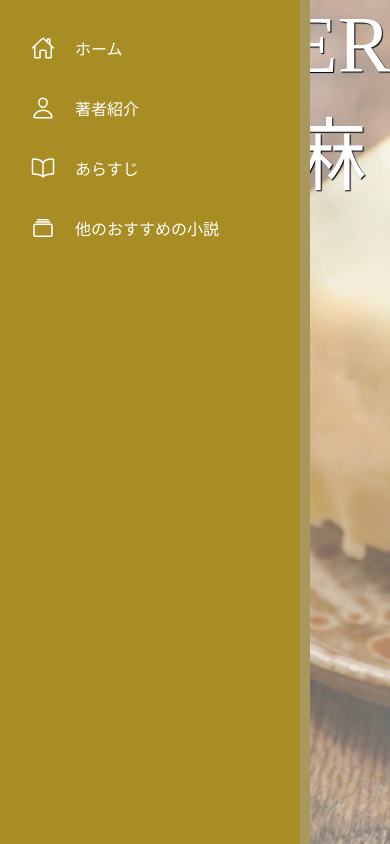
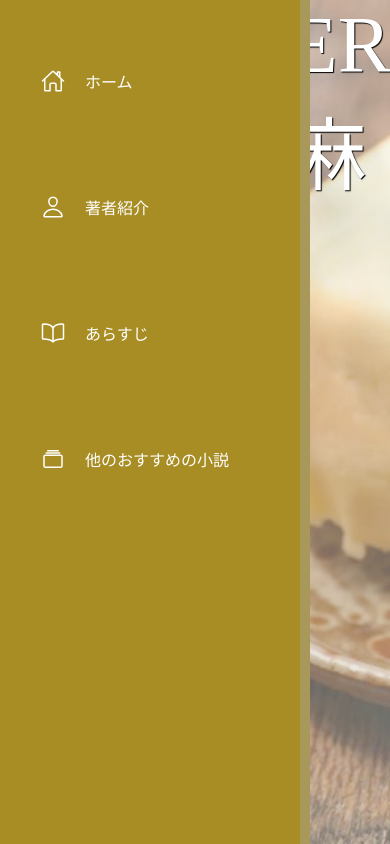
Before and after one commit to HomebrownYuto/Homepage, a plain HTML site: page index.html in a window 390 px wide. Drawn offline with nearby package versions, Linux system fonts and the light colour scheme.

Commit message:
Update index.css

```diff
--- a/index.css
+++ b/index.css
@@ -134,7 +134,19 @@
     text-shadow: 1px 1px 1px #000;
   }
 
+@media screen and ( max-width:414px )
+  {
+    ul{
+      list-style: none;
+    }
 
+    .navigation ul li{
+      list-style: none;
+      float: left;
+      padding: 33px 10px;
+    }
+
+  }
 
 
 
```
